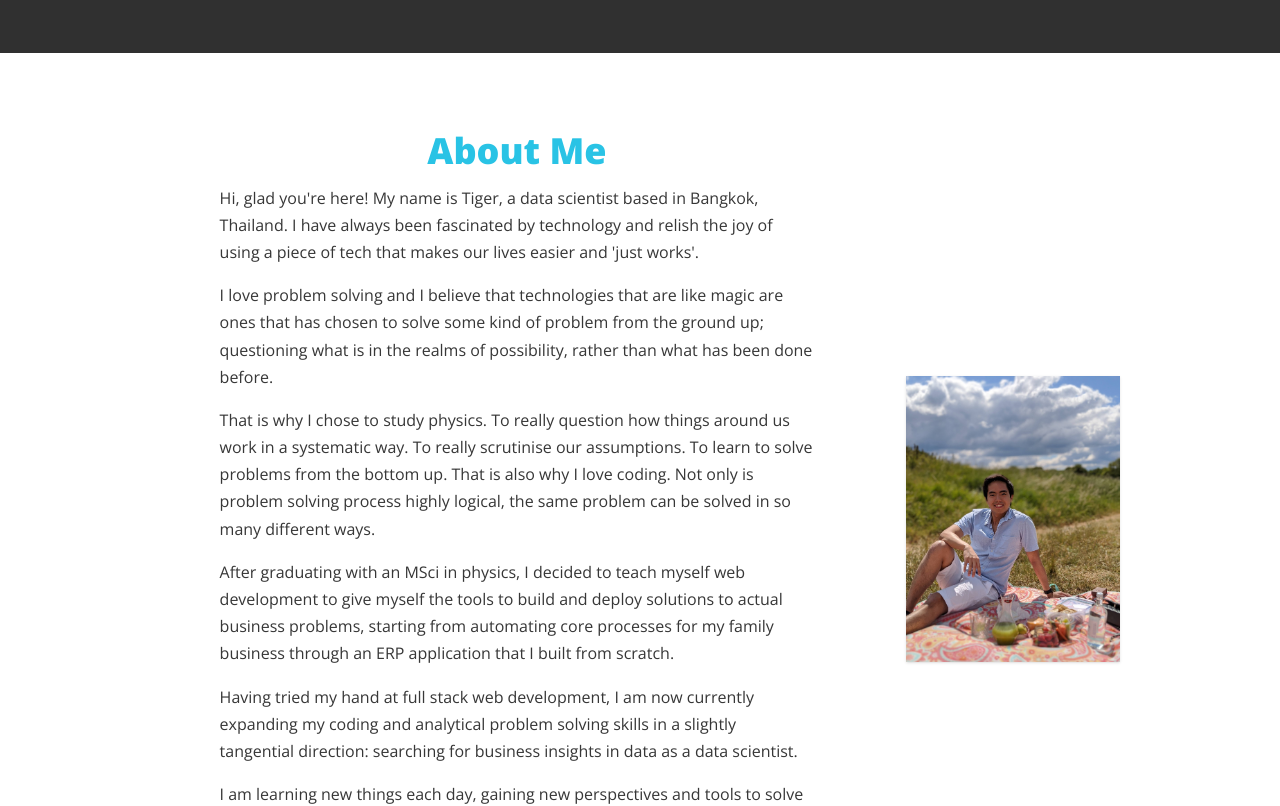
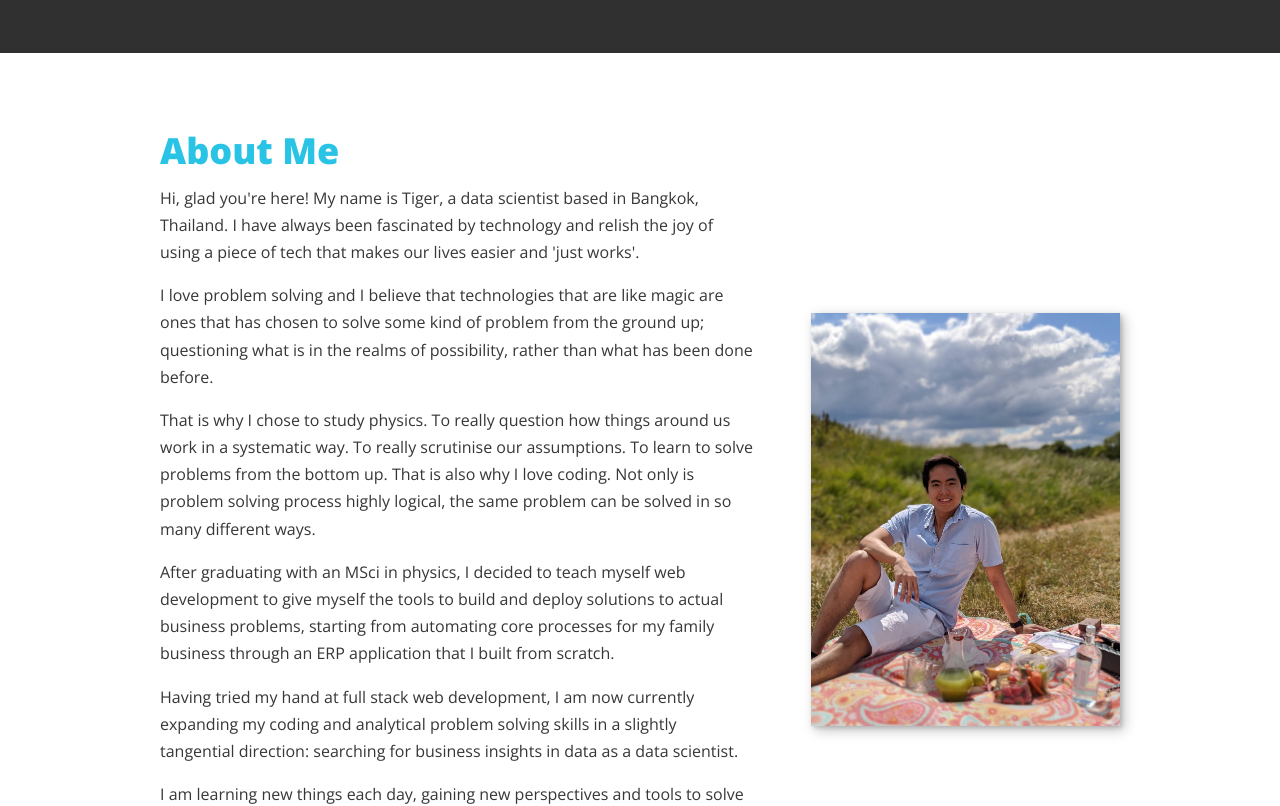
Before and after one commit to tigeryst/tigeryst, a Next.js app: page / in a window 1280 px wide. Shown: the part 5000-5806 px from the top of the page. Built offline with nearby package versions, Linux system fonts and the light colour scheme.

Commit message:
Refactor About section with responsive max-width

```diff
--- a/app/(home)/about.module.css
+++ b/app/(home)/about.module.css
@@ -1,24 +1,34 @@
 @media (min-width: 800px) {
-  .about-me {
-    display: grid;
-    grid-template-columns: 1fr 0.3fr;
+  .section {
+    grid-template-columns: 1fr 0.5fr;
     grid-template-areas:
       "title image"
       "body image";
     grid-column-gap: 2em;
     align-items: center;
   }
-
-  .section__title--about {
+  .title {
+    margin-inline-start: 0;
     grid-area: title;
-    text-align: left;
   }
-
-  .about-me__body {
+  .body {
     grid-area: body;
   }
 
-  .about-me__img {
+  .body > p {
+    margin-inline-start: 0;
+    padding-inline-start: 0;
+  }
+
+  .image {
     grid-area: image;
+    box-shadow: theme("boxShadow.custom");
   }
 }
+
+@media (min-width: 1400px) {
+  .section {
+    max-width: 66%;
+    margin-inline: auto;
+  }
+}
--- a/app/(home)/about.tsx
+++ b/app/(home)/about.tsx
@@ -4,14 +4,10 @@ import styles from "./about.module.css";
 
 export default function About() {
   return (
-    <section className={`flow ${styles["about-me"]}`} id="about">
-      <h2
-        className={`section__title text-center ${styles["section__title--about"]}`}
-      >
-        About Me
-      </h2>
+    <section className={`${styles["section"]} flow grid`} id="about">
+      <h2 className={`${styles["title"]} section-title`}>About Me</h2>
 
-      <div className="flow">
+      <div className={`${styles["body"]} flow`}>
         <p>
           Hi, glad you&apos;re here! My name is Tiger, a data scientist based in
           Bangkok, Thailand. I have always been fascinated by technology and
@@ -53,7 +49,7 @@ export default function About() {
       </div>
 
       <Image
-        className={`${styles["about-me__img"]} shadow`}
+        className={`${styles["image"]} shadow-custom`}
         src={aboutImg}
         alt="Tiger chilling on a picnic mat on a nice sunny day"
       />
```
